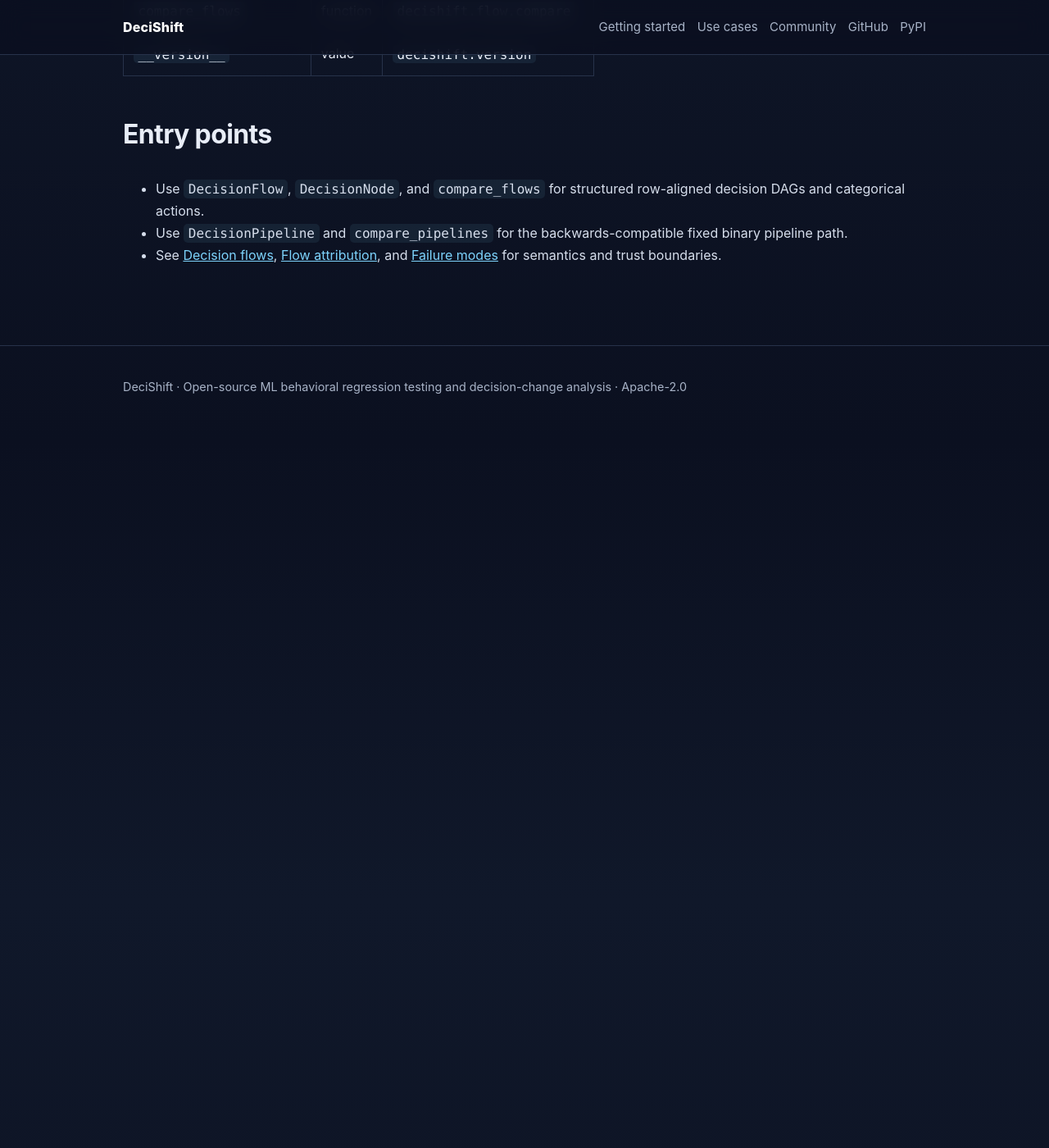
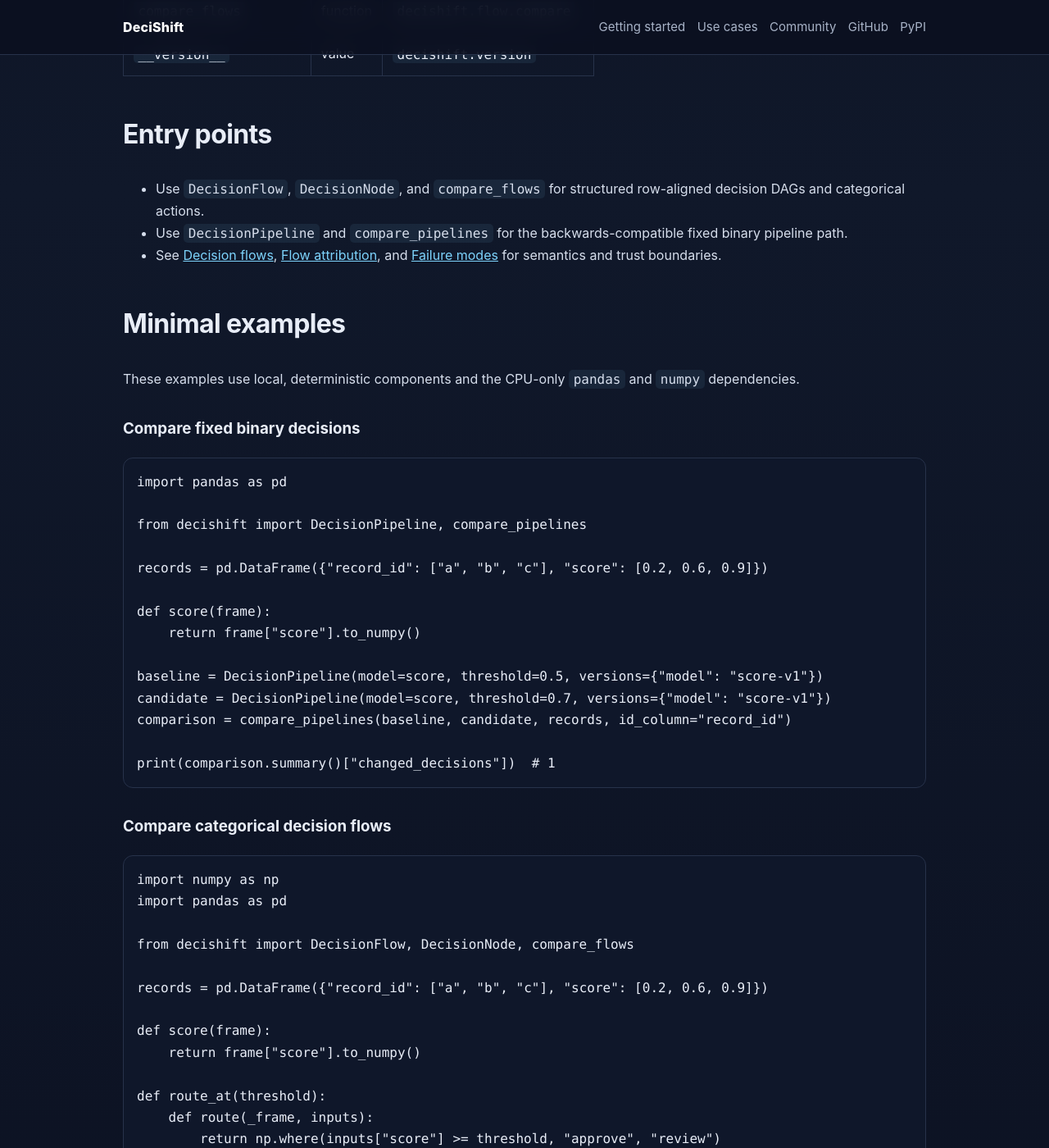
Before and after one commit to sauravsingla/DeciShift, a Jekyll site: the page built from docs/api-reference.md, in a window 1280 px wide and 1400 px high, scrolled down 935 px. Shown: the whole window at 82% size. Built offline with Jekyll 4.4.1, drawn with Linux system fonts in a browser that asks for light colours; our own code applies the rules of GitHub Pages for plain Markdown files; before the commit the page ends 1473 px from its top, so only the background shows below that; some of the changed text lies outside the part shown.

Commit message:
docs: add generated API guide examples (#27)

````diff
--- a/docs/api-reference.md
+++ b/docs/api-reference.md
@@ -24,3 +24,63 @@ It is an inventory of the stable top-level import surface, not a replacement for
 - Use `DecisionFlow`, `DecisionNode`, and `compare_flows` for structured row-aligned decision DAGs and categorical actions.
 - Use `DecisionPipeline` and `compare_pipelines` for the backwards-compatible fixed binary pipeline path.
 - See [Decision flows](decision-flows.md), [Flow attribution](flow-attribution.md), and [Failure modes](failure-modes.md) for semantics and trust boundaries.
+
+## Minimal examples
+
+These examples use local, deterministic components and the CPU-only `pandas` and `numpy` dependencies.
+
+### Compare fixed binary decisions
+
+```python
+import pandas as pd
+
+from decishift import DecisionPipeline, compare_pipelines
+
+records = pd.DataFrame({"record_id": ["a", "b", "c"], "score": [0.2, 0.6, 0.9]})
+
+def score(frame):
+    return frame["score"].to_numpy()
+
+baseline = DecisionPipeline(model=score, threshold=0.5, versions={"model": "score-v1"})
+candidate = DecisionPipeline(model=score, threshold=0.7, versions={"model": "score-v1"})
+comparison = compare_pipelines(baseline, candidate, records, id_column="record_id")
+
+print(comparison.summary()["changed_decisions"])  # 1
+```
+
+### Compare categorical decision flows
+
+```python
+import numpy as np
+import pandas as pd
+
+from decishift import DecisionFlow, DecisionNode, compare_flows
+
+records = pd.DataFrame({"record_id": ["a", "b", "c"], "score": [0.2, 0.6, 0.9]})
+
+def score(frame):
+    return frame["score"].to_numpy()
+
+def route_at(threshold):
+    def route(_frame, inputs):
+        return np.where(inputs["score"] >= threshold, "approve", "review")
+    return route
+
+baseline = DecisionFlow(
+    nodes=(
+        DecisionNode("score", score, version="score-v1"),
+        DecisionNode("route", route_at(0.5), depends_on=("score",), version="route-v1"),
+    ),
+    final_node="route",
+)
+candidate = DecisionFlow(
+    nodes=(
+        DecisionNode("score", score, version="score-v1"),
+        DecisionNode("route", route_at(0.7), depends_on=("score",), version="route-v2"),
+    ),
+    final_node="route",
+)
+comparison = compare_flows(baseline, candidate, records, id_column="record_id")
+
+print(comparison.summary()["changed_actions"])  # 1
+```
````
Also changed, not shown: scripts/generate_api_reference.py (+60 -0 lines).
